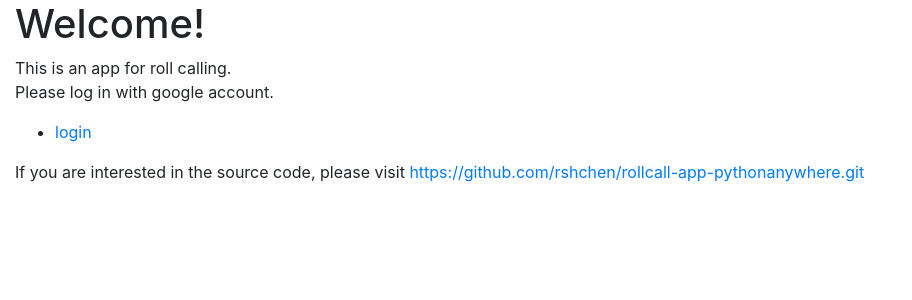
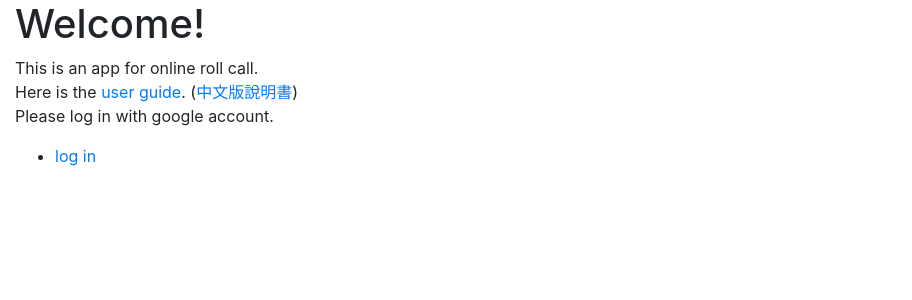
Before and after one commit to rshchen/rollcall-app-pythonanywhere, a Django app: page /teacher/1 in a window 1280 px wide. Shown: the top 300 px of the page, without its empty margins (0-912 px from the left). Run offline with Django 3.2, Linux system fonts and the light colour scheme; data that the repository does not hold is empty; some libraries are stand-ins or nearby versions.

Commit message:
my rollcall app

```diff
--- a/mysite/templates/attendanceList.html
+++ b/mysite/templates/attendanceList.html
@@ -8,8 +8,9 @@
 {% block content %}
 
 	<h1>Welcome teacher!</h1>
-	<p>Your classroom ID is {{ClassroomId}} <br>
-	Please send the ID to your students.
+	<p>Your classroom ID is {{ClassroomId}}<br>
+	Please send the ID to your students.<br>
+	<span style="color:red;">(Note: If you exit this page, the informations submitted by students will be removed.)</span>
 	</p>
 
 	<div >
--- a/mysite/templates/base.html
+++ b/mysite/templates/base.html
@@ -21,8 +21,6 @@
 		{% block title %}
 		{% endblock %}
 	</title>
-	{% block extra_head %}
-    	{% endblock %}
 	<link rel="stylesheet" href="{% static 'styles.css' %}">
 </head>
 <body>
@@ -42,16 +40,12 @@
 
 		<div>
 			<h1>Welcome!</h1>
-			<p>This is an app for roll calling.<br>
-			Please log in with google account.<br>
-			</p>
+			<p>This is an app for online roll call.<br>
+			Here is the <a href="#">user guide</a>. (<a href= "#">中文版說明書</a>) <br>
+			Please log in with google account.</p>
 			<ul>
-				<li><a href="{% provider_login_url 'google' %}">login</a></li>
+				<li><a href="{% provider_login_url 'google' %}">log in</a></li>
 			</ul>
-			<p>
-			If you are interested in the source code, please visit
-			<a href="https://github.com/rshchen/rollcall-app-pythonanywhere.git">https://github.com/rshchen/rollcall-app-pythonanywhere.git</a>
-			</p>
 		</div>
 	{% endif %}
 </body>
```
Also changed, not shown: 2 other files.
